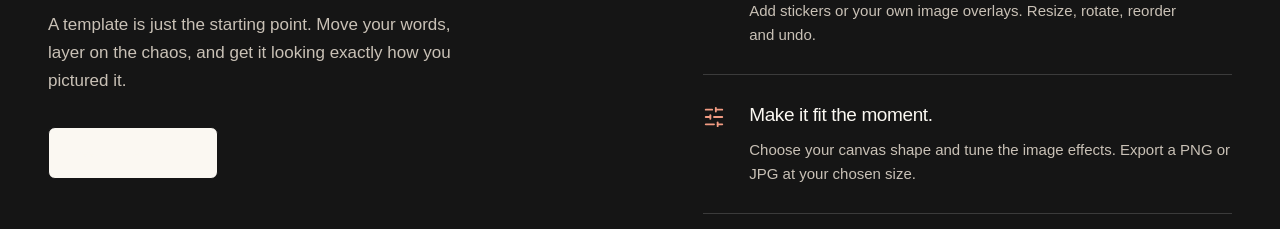
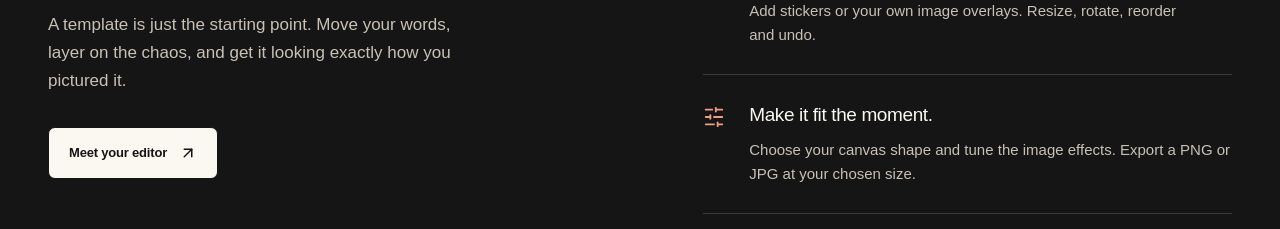
Before and after one commit to RAJ-SUHANDANI/MemeIsMine, a Next.js app: page / in a window 1280 px wide. Shown: the part 1860-2089 px from the top of the page. Built offline with nearby package versions, Linux system fonts and the light colour scheme.

Commit message:
Keep paper button labels readable on dark sections

```diff
--- a/src/app/studio-design.css
+++ b/src/app/studio-design.css
@@ -1592,3 +1592,5 @@ summary:focus-visible {
     font-size: 11px;
   }
 }
+/* Paper actions retain readable ink labels on dark and accent sections. */
+.button-paper{color:var(--ink)}
```
Also changed, not shown: 1 other file (tests, documents, lock files or other folders).
